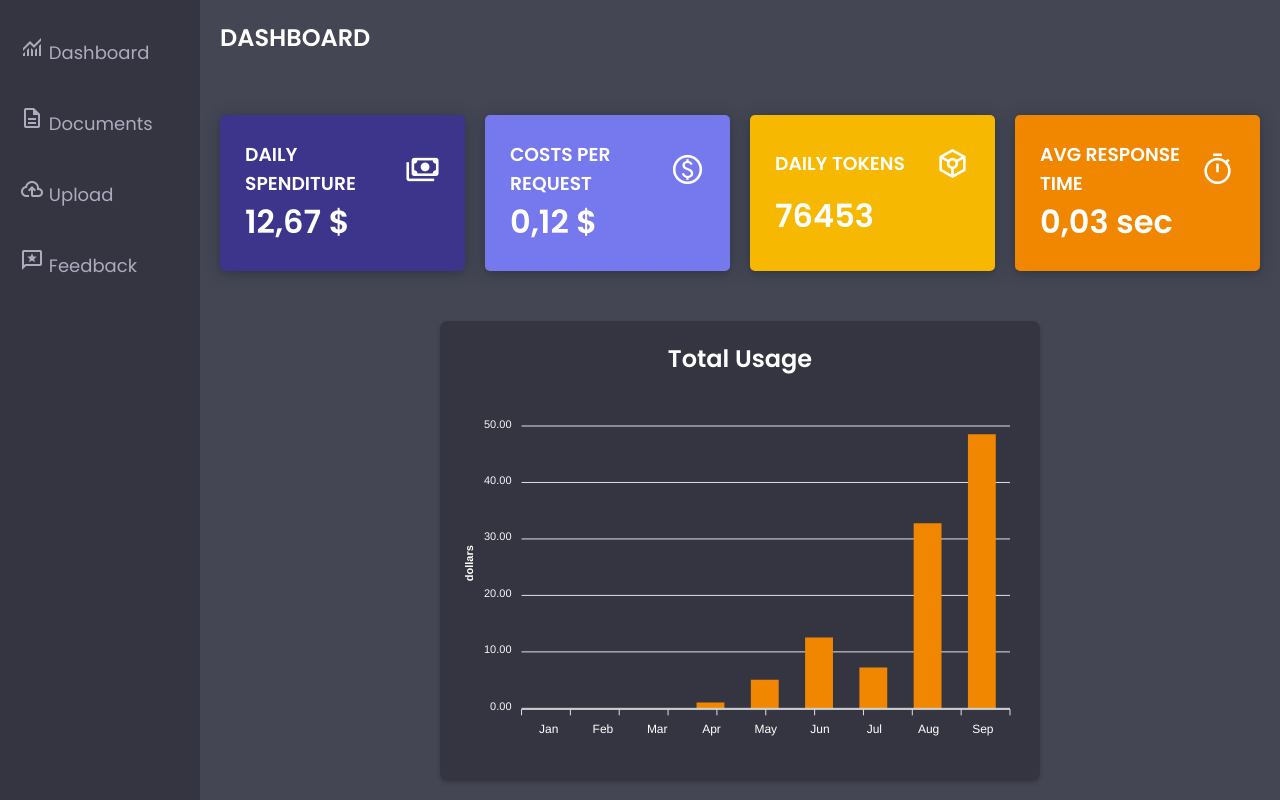
After one commit to larsboeke/ximeaGPT, a Flask app: page /admin/dashboard in a window 1280 px wide. The commit adds this page. Run offline with Flask 3, Linux system fonts and the light colour scheme; some libraries are stand-ins or nearby versions.

Commit message:
Added a admin panel routing, nav bar, dashboard page styling

```diff
--- a/app.py
+++ b/app.py
@@ -5,12 +5,54 @@ import uploadData
 from werkzeug.utils import secure_filename
 import agent
 import uploadData
+from pymongo import MongoClient
 
 app = Flask(__name__)
 app.config['SECRET_KEY'] = 'secret_key'
 socketio = SocketIO(app, cors_allowed_origins="*")
 
+#set up the connection to the Mongodb
+client = MongoClient('mongodb://192.168.11.30:27017/')
+db = client['XIMEAGPT']
+users_collection = db['users']
+#structure of users collection
+# {
+#     "_id": "unique_user_id",
+#     "email": "user's username",
+#     "password"?
+#     "chats": ["chat_id1", "chat_id2", ...]
+# }
+chats_collection = db['chats']
+#structure of chats collection
+# {
+#     "_id": "unique_chat_id",
+#     "user_id": "user_id",
+#     "chat_title": "",
+#     "messages": [
+    #     {
+    #         "sender": "user/client",
+    #         "message": "The message sent by the user",
+    #         "timestamp": "timestamp"
+    #     },
+    #     {
+    #         "sender": "backend",
+    #         "message": "The response generated by the backend",
+    #         "timestamp": "timestamp",
+    #         "feedback": { "rating": "positive/negative",
+    #                        "comment": ""}
+    #     },
+    #     ...
 
+    #       {"client_msg": "",
+    #        "backend_msg": "",
+    #        "timestamp": "",
+    #        "feedback":""}
+
+
+
+    # ],
+# }
+#Routing for the chatbot page
 @app.route('/')
 def index():
     return render_template('chatbot.html')
@@ -38,8 +80,59 @@ def generate_backend_message(client_msg):
 def handleMessage(client_msg):
     print(f"Client message: {client_msg}")
     backend_msg = generate_backend_message(client_msg)
+    message_document = {
+        'client_message': client_msg,
+        'backend_response': backend_msg
+    }
+    chats_collection.insert_one(message_document)
     emit('backend_message', backend_msg, broadcast=False)
 
+@socketio.on('send_message')
+def handle_message(data):
+    chat_id = data['chat_id']
+    client_msg = data['text']
+    time = data['time']
+    backend_msg = agent.agent(client_msg)['output']
+    message_document = {
+        'client_message': client_msg,
+        'backend_response': backend_msg,
+        'timestamp': time
+    }
+    chats_collection.update_one({'_id': chat_id}, {'$push': {'messages': message_document}})
+     # Get the updated chat document
+    chat = chats_collection.find_one({'_id': chat_id})
+    # Emit the updated chat document back to the client
+    socketio.emit('chat_updated', chat, room=chat_id)
+
+@socketio.on('start_chat')
+def start_chat(user_id):
+    chat_document = {
+        'user_id': user_id,
+        'messages': []
+    }
+    chat = chats_collection.insert_one(chat_document)
+    chat_id = chat.inserted_id
+    # Emit the chat ID back to the client
+    socketio.emit('chat_started', {'chat_id': str(chat_id)})
+    #TO-DO:add on the client side socket.on('chat_started')
+
+
+#Routing for the admin panel
+@app.route('/admin/dashboard')
+def admin_dashboard():
+    return render_template('dashboard.html')
+
+@app.route('/admin/documents')
+def admin_documents():
+    return render_template('documents.html')
+
+@app.route('/admin/upload')
+def admin_upload():
+    return render_template('upload.html')
+
+@app.route('/admin/feedback')
+def admin_feedback():
+    return render_template('feedback.html')
 
 if __name__ == '__main__':
     socketio.run(app, host='0.0.0.0', port=5000)
--- /dev/null
+++ b/static/css/admin_panel.css
@@ -0,0 +1,188 @@
+/* Import Google font - Poppins */
+@import url('https://fonts.googleapis.com/css2?family=Poppins:wght@400;500;600&display=swap');
+* {
+  margin: 0;
+  padding: 0;
+  box-sizing: border-box;
+  font-family: "Poppins", sans-serif;
+}
+:root {
+    --text-color: #FFFFFF;
+    --icon-color: #ACACBE;
+    --icon-hover-bg: #5b5e71;
+    --placeholder-color: #dcdcdc;
+    --client-chat-bg: #343541;
+    --backend-chat-bg: #444654;
+    --client-chat-border: #343541;
+    --backend-chat-border: #444654;
+    --activ-color: #ffa500;
+    --activ-btn-bg: #ffd580;
+    --positiv-fdb: #249724;
+    --negativ-fdb: #b12727;
+    --stars-bg: #222;
+    }
+
+body{
+    display: flex;
+    margin: 0;
+    background: var(--backend-chat-bg);
+    overflow-y: hidden; /* Hide vertical scrollbar */
+    overflow-x: hidden; /* Hide horizontal scrollbar */
+}
+
+#sidebar-container {
+    height: 100vh;
+    width: 200px;
+    background-color: var(--client-chat-bg);
+    overflow-y: auto;
+    transition: all 0.5s;
+}
+
+.sidebar-title {
+    display: flex;
+    justify-content: space-between;
+    align-items: center;
+    padding: 30px 30px 30px 30px;
+    margin-bottom: 30px;
+}
+
+.sidebar-list {
+    padding: 0;
+    margin-top: 15px;
+    list-style-type: none;
+}
+
+.sidebar-list-item {
+    padding: 20px 20px 20px 20px;
+    font-size: 18px;
+}
+
+.sidebar-list-item:hover {
+    background-color: var(--icon-hover-bg);
+    cursor: pointer;
+}
+/*removing li element styling*/
+.sidebar-list-item > a {
+    text-decoration: none;
+    color: var(--icon-color);
+}
+
+#main-container{
+    flex: 1;
+    max-height: 100vh;
+    overflow-y: auto;
+    color: white;
+    padding: 20px, 20px;
+}
+
+.main-title{
+    display: flex;
+    justify-content: space-between;
+    padding: 20px;
+}
+/*Styling for DASHBOARD page-------------------------------------------------------------------------------*/
+/*Main statistics styling*/
+.main-stats{
+    display: grid;
+    grid-template-columns: 1fr 1fr 1fr 1fr;
+    gap: 20px;
+    margin: 20px 0;
+    padding: 20px;
+}
+
+.stats {
+    display: flex;
+    flex-direction: column;
+    justify-content: space-around;
+    padding: 25px;
+    border-radius: 5px;
+    box-shadow: rgba(14, 30, 37, 0.12) 0px 2px 4px 0px, rgba(14, 30, 37, 0.32) 0px 2px 16px 0px;
+
+    position:relative;
+    transition: transform 0.3s;
+  }
+
+  .stats:hover{
+    transform: scale(1.05);
+  }
+
+  .stats:first-child {
+    background-color: #3d348b;
+  }
+
+  .stats:nth-child(2) {
+    background-color: #7678ed;
+  }
+
+  .stats:nth-child(3) {
+    background-color: #f7b801;
+  }
+
+  .stats:nth-child(4) {
+    background-color: #f18701;
+  }
+
+  .stats-inner {
+    display: flex;
+    align-items: center;
+    justify-content: space-between;
+  }
+
+  .stats-inner #stats_icon{
+    font-size: 35px;
+  }
+
+  /*Chart styling*/
+  /*.charts {
+    display: flex;
+    align-items: center;
+    height: 50%;
+    margin-top: 60px;
+    margin-bottom: 60px;
+  }
+
+  .chart-container {
+    background-color: var(--client-chat-border);
+    margin-bottom: 20px;
+    padding: 25px;
+    box-sizing: border-box;
+    -webkit-column-break-inside: avoid;
+    border-radius: 5px;
+    box-shadow: 0 6px 7px -4px rgba(0, 0, 0, 0.2);
+    align-items: center;
+  }
+
+  .chart-title {
+    display: flex;
+    align-items: center;
+    justify-content: center;
+  }*/
+  .charts {
+    display: flex;
+    justify-content: center;
+    align-items: center;
+    height: 60vh;
+  }
+
+  .chart-container {
+    width: 80%;
+    max-width: 600px;
+    background-color: var(--client-chat-bg);
+    padding: 20px;
+    border-radius: 8px;
+    box-shadow: 0 2px 4px rgba(0, 0, 0, 0.2);
+  }
+
+  .chart-title {
+    color: #fff;
+    font-size: 24px;
+    margin-bottom: 20px;
+    display: flex;
+    justify-content: center;
+    align-items: center;
+  }
+
+  #chart {
+    width: 100%;
+    height: 350px;
+  }
--- /dev/null
+++ b/static/js/dashboard.js
@@ -0,0 +1,79 @@
+document.addEventListener("DOMContentLoaded", function() {
+    // Apex Charts initialization code here
+
+    var options = {
+        series: [{
+        name: 'Total Costs',
+        data: [0, 0, 0, 1.05, 5.07, 12.56, 7.24, 32.76, 48.53]
+      }],
+        chart: {
+        type: 'bar',
+        height: 350,
+        background:'transparent',
+        // Apply dark theme
+        toolbar: {
+        show: false
+      }
+      },
+      plotOptions: {
+        bar: {
+          horizontal: false,
+          columnWidth: '55%',
+          endingShape: 'rounded'
+        },
+      },
+      dataLabels: {
+        enabled: false
+      },
+      stroke: {
+        show: true,
+        width: 2,
+        colors: ['transparent']
+      },
+      xaxis: {
+        categories: ['Jan','Feb', 'Mar', 'Apr', 'May', 'Jun', 'Jul', 'Aug', 'Sep', 'Oct'],
+        labels: {
+            style: {
+              colors: '#fff'
+            }}
+      },
+      yaxis: {
+        title: {
+          text: 'dollars',
+          style: {
+            color: '#fff'
+          }
+        }
+      },
+      labels: {
+        style: {
+          colors: '#fff'
+        }
+      },
+      fill: {
+        opacity: 1
+      },
+      tooltip: {
+        y: {
+          formatter: function (val) {
+            return  val  + " $ "
+          }
+        }
+      },
+            // Apply dark theme
+            theme: {
+                mode: 'dark',
+                palette: 'palette1',
+                monochrome: {
+                  enabled: true,
+                  color: '#f18701',
+                  shadeTo: 'light',
+                  shadeIntensity: 0.65
+                }
+              }
+
+      };
+
+      var chart = new ApexCharts(document.querySelector("#chart"), options);
+      chart.render();
+  });
--- /dev/null
+++ b/templates/admin_panel.html
@@ -0,0 +1,41 @@
+<!DOCTYPE html>
+<html lang="en">
+<head>
+    <meta charset="UTF-8">
+    <meta name="viewport" content="width=device-width, initial-scale=1.0">
+    <!-- Google Fonts Link For Icons -->
+    <link rel="stylesheet" href="https://fonts.googleapis.com/css2?family=Material+Symbols+Outlined:opsz,wght,FILL,GRAD@48,400,0,0" />
+    <link rel="stylesheet" href="../static/css/admin_panel.css">
+    <title>Admin panel</title>
+</head>
+<body>
+    <div id="sidebar-container">
+        <ul class="sidebar-list">
+            <li class="sidebar-list-item">
+                <a href="{{ url_for('admin_dashboard') }}">
+                    <span class="material-symbols-outlined">monitoring</span>  Dashboard
+                </a>
+            </li>
+            <li class="sidebar-list-item">
+                <a href="{{ url_for('admin_documents') }}">
+                    <span class="material-symbols-outlined">description</span>  Documents
+                </a>
+            </li>
+            <li class="sidebar-list-item">
+                <a href="{{ url_for('admin_upload') }}">
+                    <span class="material-symbols-outlined">cloud_upload</span>  Upload
+                </a>
+            </li>
+            <li class="sidebar-list-item">
+                <a href="{{ url_for('admin_feedback') }}">
+                    <span class="material-symbols-outlined">reviews</span>  Feedback
+                </a>
+            </li>
+        </ul>
+    </div>
+
+    <div id="main-container">
+        {% block content %}{% endblock %}
+    </div>
+</body>
+</html>
--- a/templates/chatbot.html
+++ b/templates/chatbot.html
@@ -54,13 +54,17 @@
                 </span>
             </div>
         </div>
+        <div class="user-info">
+            <span class="material-symbols-outlined">account_circle</span>
+            <p id="user">Test Account</p>
+        </div>>
     </div>
         <!--<button class="openbtn" onclick="openNav()">&#187;</button>-->
         <button id="open-sidebar-btn" onclick="openNav()" class="material-symbols-outlined" title="Open sidebar">left_panel_open</button>
         <!--CHAT CONTAINER-->
         <div id="chatbox" class="chat-container"></div>
         <!--Typing CONTAINER-->
-        <div id="input-panel" class ="typing-container">
+        <div id="input-panel"class ="typing-container">
             <div class="typing-content">
                 <div class="typing-textarea">
                     <textarea id="chat-input" placeholder="Enter your question here" required></textarea>
--- /dev/null
+++ b/templates/dashboard.html
@@ -0,0 +1,59 @@
+<!DOCTYPE html>
+<html lang="en">
+<head>
+    <meta charset="UTF-8">
+    <meta name="viewport" content="width=device-width, initial-scale=1.0">
+    <!-- Scripts -->
+    <!-- ApexCharts -->
+    <script src="https://cdnjs.cloudflare.com/ajax/libs/apexcharts/3.35.5/apexcharts.min.js"></script>
+    <!-- Custom JS -->
+    <script src="../static/js/dashboard.js"></script>
+    <title>Dashboard</title>
+</head>
+<body>
+    {% extends 'admin_panel.html' %}
+    {% block content %}
+    <div class="main-title">
+        <h2>DASHBOARD</h2>
+    </div>
+    <div class="main-stats">
+        <div class="stats">
+            <div class="stats-inner">
+                <h3>DAILY SPENDITURE</h3>
+                <span id="stats_icon" class="material-symbols-outlined">payments</span>
+            </div>
+            <h1>12,67 $</h1>
+        </div>
+        <div class="stats">
+            <div class="stats-inner">
+                <h3>COSTS PER REQUEST</h3>
+                <span id="stats_icon" class="material-symbols-outlined">monetization_on</span>
+            </div>
+            <h1>0,12 $</h1>
+        </div>
+        <div class="stats">
+            <div class="stats-inner">
+                <h3>DAILY TOKENS</h3>
+                <span id="stats_icon" class="material-symbols-outlined">token</span>
+            </div>
+            <h1>76453</h1>
+        </div>
+        <div class="stats">
+            <div class="stats-inner">
+                <h3>AVG RESPONSE TIME</h3>
+                <span id="stats_icon" class="material-symbols-outlined">timer</span>
+            </div>
+            <h1>0,03 sec</h1>
+        </div>
+    </div>
+    <div class="charts">
+        <div class="chart-container">
+            <h2 class="chart-title">Total Usage</h2>
+            <!--Apex Charts-->
+            <div id="chart"></div>
+        </div>
+    </div>
+    <!-- Add the specific content for the dashboard page -->
+{% endblock %}
+</body>
+</html>
```
Also changed, not shown: static/css/styles.css (+11 -2 lines), static/js/script.js (+32 -2 lines), templates/documents.html (added, +18 -0 lines), templates/feedback.html (added, +19 -0 lines), templates/upload.html (added, +19 -0 lines).
